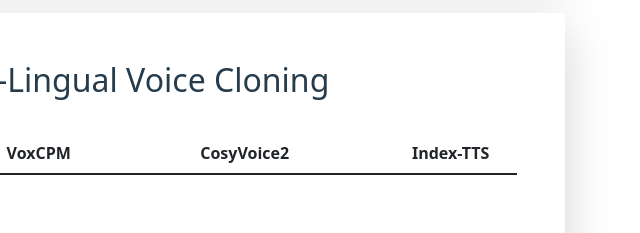
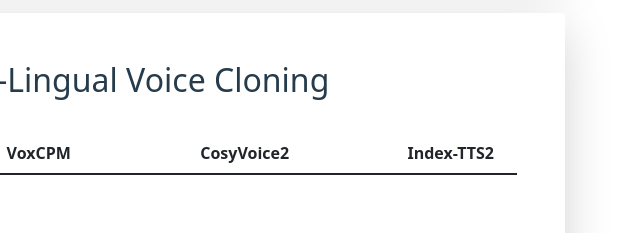
Before and after one commit to OpenBMB/VoxCPM-demopage, a plain HTML site: page index.html in a window 1280 px wide. Shown: the part 2260-2493 px from the top of the page, 633-1273 px from the left. Drawn offline with Linux system fonts and the light colour scheme.

Commit message:
update HTML

```diff
--- a/index.html
+++ b/index.html
@@ -111,7 +111,7 @@
 		<table class="table table-hover pt-2">
 			<thead>
 				<tr>
-					<th style="vertical-align : middle;text-align: center">Language</th><th style="vertical-align : middle;text-align: center">Prompt</th><th style="vertical-align : middle;text-align: center">Text</th><th style="vertical-align : middle;text-align: center">VoxCPM</th><th style="vertical-align : middle;text-align: center">CosyVoice2</th><th style="vertical-align : middle;text-align: center">Index-TTS</th>
+					<th style="vertical-align : middle;text-align: center">Language</th><th style="vertical-align : middle;text-align: center">Prompt</th><th style="vertical-align : middle;text-align: center">Text</th><th style="vertical-align : middle;text-align: center">VoxCPM</th><th style="vertical-align : middle;text-align: center">CosyVoice2</th><th style="vertical-align : middle;text-align: center">Index-TTS2</th>
 				</tr>
 			</thead>
 			<tbody>
@@ -209,7 +209,7 @@
 		<table class="table table-hover pt-2">
 			<thead>
 				<tr>
-					<th style="vertical-align : middle;text-align: center">Emotion</th><th style="vertical-align : middle;text-align: center">Prompt</th><th style="vertical-align : middle;text-align: center">Text</th><th style="vertical-align : middle;text-align: center">VoxCPM</th><th style="vertical-align : middle;text-align: center">CosyVoice2</th><th style="vertical-align : middle;text-align: center">Index-TTS</th>
+					<th style="vertical-align : middle;text-align: center">Emotion</th><th style="vertical-align : middle;text-align: center">Prompt</th><th style="vertical-align : middle;text-align: center">Text</th><th style="vertical-align : middle;text-align: center">VoxCPM</th><th style="vertical-align : middle;text-align: center">CosyVoice2</th><th style="vertical-align : middle;text-align: center">Index-TTS2</th>
 				</tr>
 			</thead>
 			<tbody>
@@ -307,7 +307,7 @@
 		<table class="table table-hover pt-2">
 			<thead>
 				<tr>
-					<th style="vertical-align : middle;text-align: center">Dialect</th><th style="vertical-align : middle;text-align: center">Prompt</th><th style="vertical-align : middle;text-align: center">Text</th><th style="vertical-align : middle;text-align: center">VoxCPM</th><th style="vertical-align : middle;text-align: center">CosyVoice2</th><th style="vertical-align : middle;text-align: center">Index-TTS</th>
+					<th style="vertical-align : middle;text-align: center">Dialect</th><th style="vertical-align : middle;text-align: center">Prompt</th><th style="vertical-align : middle;text-align: center">Text</th><th style="vertical-align : middle;text-align: center">VoxCPM</th><th style="vertical-align : middle;text-align: center">CosyVoice2</th><th style="vertical-align : middle;text-align: center">Index-TTS2</th>
 				</tr>
 			</thead>
 			<tbody>
@@ -414,7 +414,7 @@
 		<table class="table table-hover pt-2">
 			<thead>
 				<tr>
-					<th style="vertical-align : middle;text-align: center">Prompt</th><th style="vertical-align : middle;text-align: center">Text</th><th style="vertical-align : middle;text-align: center">VoxCPM</th><th style="vertical-align : middle;text-align: center">CosyVoice2</th><th style="vertical-align : middle;text-align: center">Index-TTS</th>
+					<th style="vertical-align : middle;text-align: center">Prompt</th><th style="vertical-align : middle;text-align: center">Text</th><th style="vertical-align : middle;text-align: center">VoxCPM</th><th style="vertical-align : middle;text-align: center">CosyVoice2</th><th style="vertical-align : middle;text-align: center">Index-TTS2</th>
 				</tr>
 			</thead>
 			<tbody>
```
